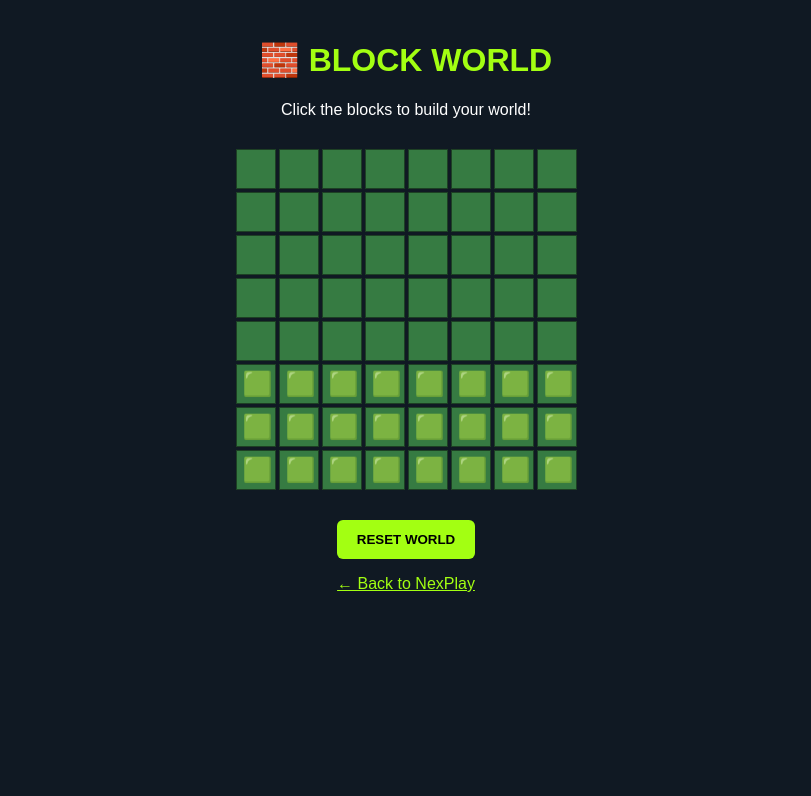
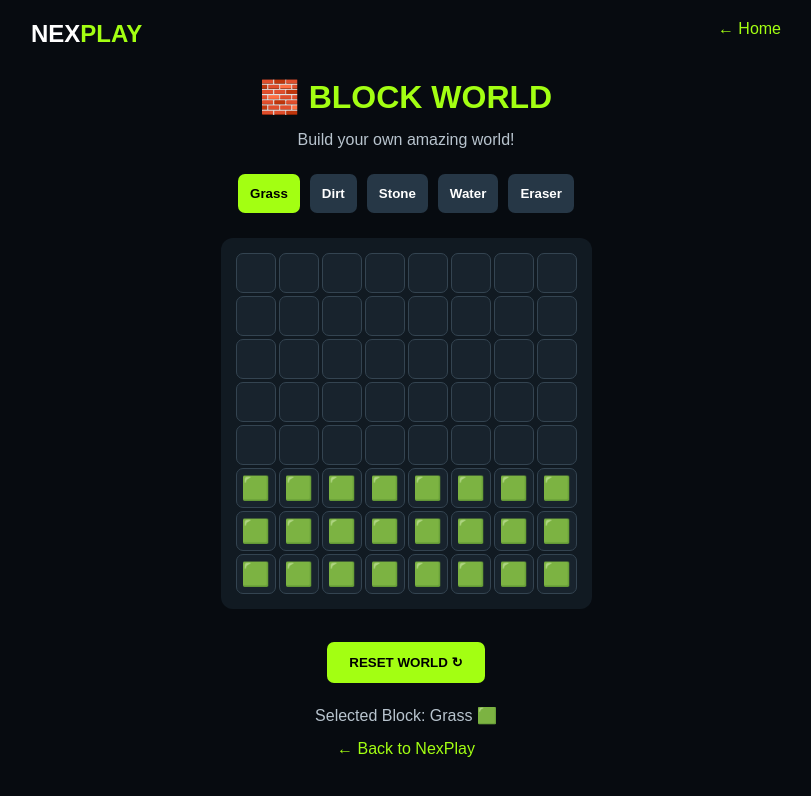
Before and after one commit to abdulbhai92/abdulbhai-web, a plain HTML site: page Block_World.html in a window 1280 px wide. Shown: the whole page, without its empty margins (234-1045 px from the left). Drawn offline with Linux system fonts and the light colour scheme.

Commit message:
Update Block_World.html

```diff
--- a/Block_World.html
+++ b/Block_World.html
@@ -1,73 +1,204 @@
+
 <!DOCTYPE html>
 <html lang="en">
 <head>
 <meta charset="UTF-8">
-<meta name="viewport" content="width=device-width, initial-scale=1">
-<title>NexPlay - Block World</title>
+<meta name="viewport" content="width=device-width, initial-scale=1.0">
+
+<title>NexPlay | Block World</title>
+
 <style>
+* {
+    margin: 0;
+    padding: 0;
+    box-sizing: border-box;
+}
+
 body {
-    margin: 0;
-    background: #101923;
+    background: #070b10;
     color: white;
     font-family: Arial, sans-serif;
     text-align: center;
+    padding: 20px;
 }
-h1 { color: #a3ff12; padding-top: 20px; }
+
+header {
+    display: flex;
+    justify-content: space-between;
+    max-width: 750px;
+    margin: auto;
+}
+
+.logo {
+    font-size: 24px;
+    font-weight: bold;
+}
+
+.logo span {
+    color: #a3ff12;
+}
+
+a {
+    color: #a3ff12;
+    text-decoration: none;
+}
+
+h1 {
+    color: #a3ff12;
+    margin: 30px 0 10px;
+}
+
+p {
+    color: #b8c4ce;
+    margin: 15px;
+}
+
+.tools {
+    margin: 25px auto;
+    display: flex;
+    justify-content: center;
+    flex-wrap: wrap;
+    gap: 10px;
+}
+
+button {
+    cursor: pointer;
+    border: none;
+    border-radius: 7px;
+    padding: 12px;
+    font-weight: bold;
+}
+
+.tool {
+    background: #263746;
+    color: white;
+}
+
+.tool.active {
+    background: #a3ff12;
+    color: black;
+}
+
 #world {
     display: grid;
     grid-template-columns: repeat(8, 40px);
     gap: 3px;
     justify-content: center;
-    margin: 30px auto;
+    margin: 25px auto;
+    background: #111a22;
+    padding: 15px;
+    width: fit-content;
+    border-radius: 12px;
 }
+
 .block {
     width: 40px;
     height: 40px;
-    background: #367b42;
-    border: 1px solid #1d4024;
-    cursor: pointer;
-    font-size: 24px;
+    font-size: 23px;
+    padding: 0;
+    background: #18232d;
+    border: 1px solid #344451;
 }
-button.action {
-    padding: 12px 20px;
+
+.block:hover {
+    border: 2px solid white;
+}
+
+.action {
     background: #a3ff12;
-    border: 0;
-    border-radius: 6px;
-    cursor: pointer;
-    font-weight: bold;
+    color: black;
+    padding: 13px 22px;
+    margin: 8px;
 }
-a { color: #a3ff12; }
+
+@media(max-width:400px) {
+    #world {
+        grid-template-columns: repeat(8, 32px);
+        gap: 2px;
+        padding: 8px;
+    }
+
+    .block {
+        width: 32px;
+        height: 32px;
+        font-size: 18px;
+    }
+}
 </style>
 </head>
+
 <body>
+
+<header>
+    <div class="logo">NEX<span>PLAY</span></div>
+    <a href="/">← Home</a>
+</header>
+
 <h1>🧱 BLOCK WORLD</h1>
-<p>Click the blocks to build your world!</p>
+<p>Build your own amazing world!</p>
+
+<div class="tools">
+    <button class="tool active" onclick="selectBlock('🟩',this)">Grass</button>
+    <button class="tool" onclick="selectBlock('🟫',this)">Dirt</button>
+    <button class="tool" onclick="selectBlock('🪨',this)">Stone</button>
+    <button class="tool" onclick="selectBlock('🟦',this)">Water</button>
+    <button class="tool" onclick="selectBlock('',this)">Eraser</button>
+</div>
 
 <div id="world"></div>
 
-<button class="action" onclick="makeWorld()">RESET WORLD</button>
+<button class="action" onclick="makeWorld()">RESET WORLD ↻</button>
+
+<p>Selected Block: <span id="selected">Grass 🟩</span></p>
+
 <p><a href="/">← Back to NexPlay</a></p>
 
 <script>
+
 const world = document.getElementById("world");
 
+let selectedBlock = "🟩";
+
 function makeWorld() {
+
     world.innerHTML = "";
 
     for (let i = 0; i < 64; i++) {
+
         const block = document.createElement("button");
+
         block.className = "block";
+
         block.textContent = i >= 40 ? "🟩" : "";
 
-        block.onclick = function () {
-            block.textContent = block.textContent ? "" : "🟩";
+        block.setAttribute("aria-label", "World block " + (i + 1));
+
+        block.onclick = function() {
+            block.textContent = selectedBlock;
         };
 
         world.appendChild(block);
     }
 }
 
+function selectBlock(block, button) {
+
+    selectedBlock = block;
+
+    document.querySelectorAll(".tool").forEach(btn => {
+        btn.classList.remove("active");
+    });
+
+    button.classList.add("active");
+
+    document.getElementById("selected").textContent =
+        block || "Eraser";
+
+}
+
 makeWorld();
+
 </script>
+
 </body>
 </html>
```
